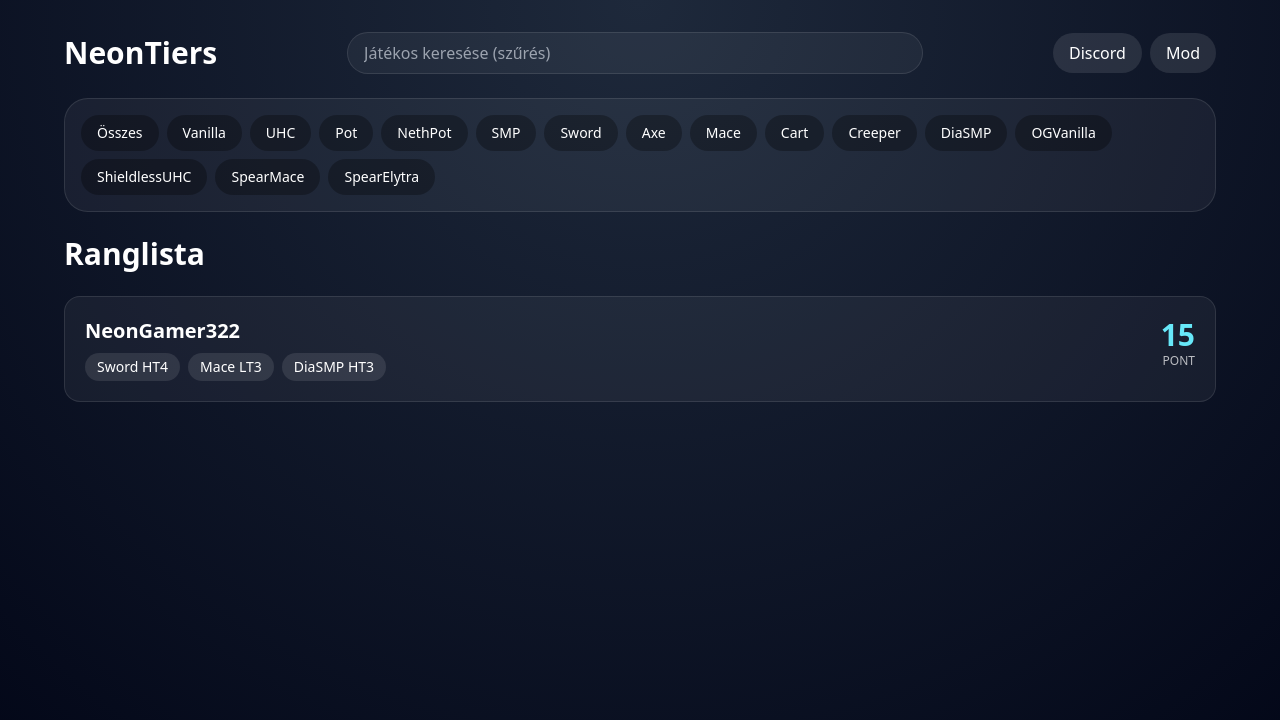
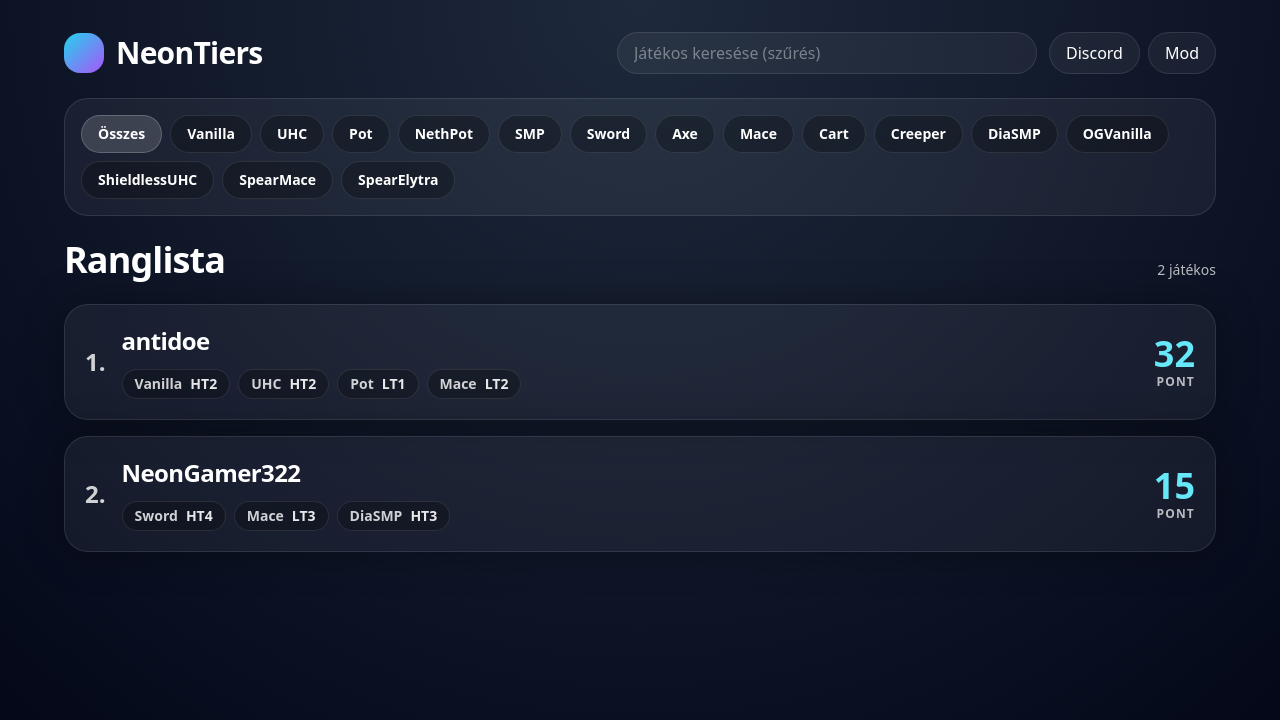
Before and after one commit to NeonGamer3220/neontiers-simple, a Next.js app: page / in a window 1280 px wide. Shown: the top 720 px of the page. Built offline with nearby package versions, Linux system fonts and the light colour scheme.

Commit message:
Update page.tsx

```diff
--- a/app/page.tsx
+++ b/app/page.tsx
@@ -1,5 +1,12 @@
+// app/page.tsx
+"use client";
 
+import React, { useMemo, useState } from "react";
 
+type RankEntry = { mode: string; rank: string };
+type Player = { name: string; ranks: RankEntry[] };
+
+// Gamemode lista (ikonok nélkül)
 const MODES = [
   "Összes",
   "Vanilla",
@@ -17,8 +24,9 @@ const MODES = [
   "ShieldlessUHC",
   "SpearMace",
   "SpearElytra",
-];
+] as const;
 
+// Rang → pont (ha nálad más a rendszer, itt állítsd)
 const RANK_POINTS: Record<string, number> = {
   Unranked: 0,
   LT5: 1,
@@ -33,12 +41,82 @@ const RANK_POINTS: Record<string, number> = {
   HT1: 10,
 };
 
-function calcPoints(ranks: RankEntry[]) {
-  return ranks.reduce((sum, r) => sum + (RANK_POINTS[r.rank] ?? 0), 0);
+function rankPoints(rank: string): number {
+  return RANK_POINTS[rank] ?? 0;
+}
+
+function shortRank(rank: string): string {
+  // Itt tudod formázni, ha akarod (pl "Unranked" marad)
+  return rank;
+}
+
+function calcTotalPoints(ranks: RankEntry[]): number {
+  return ranks.reduce((sum, r) => sum + rankPoints(r.rank), 0);
+}
+
+function normalize(s: string) {
+  return s.trim().toLowerCase();
+}
+
+function modeBadge(mode: string) {
+  // csak UI-hoz (hogy szebb legyen a badge)
+  return mode;
+}
+
+function PlayerCard({
+  index,
+  player,
+  selectedMode,
+}: {
+  index: number;
+  player: Player & { points: number };
+  selectedMode: string;
+}) {
+  const shownRanks =
+    selectedMode === "Összes"
+      ? player.ranks
+      : player.ranks.filter((r) => r.mode === selectedMode);
+
+  return (
+    <div className="rounded-3xl border border-white/10 bg-white/5 p-5 shadow-[0_0_40px_rgba(0,0,0,0.35)]">
+      <div className="flex items-center justify-between gap-4">
+        <div className="flex items-center gap-4">
+          <div className="text-2xl font-extrabold opacity-80">{index + 1}.</div>
+          <div>
+            <div className="text-2xl font-extrabold tracking-tight">{player.name}</div>
+
+            <div className="mt-3 flex flex-wrap gap-2">
+              {shownRanks.length === 0 ? (
+                <span className="rounded-full bg-white/5 px-3 py-1 text-sm opacity-70">
+                  Nincs rang ebben a módban
+                </span>
+              ) : (
+                shownRanks.map((r, i) => (
+                  <span
+                    key={`${r.mode}-${r.rank}-${i}`}
+                    className="inline-flex items-center gap-2 rounded-full border border-white/10 bg-black/25 px-3 py-1 text-sm font-semibold"
+                  >
+                    <span className="opacity-80">{modeBadge(r.mode)}</span>
+                    <span className="opacity-90">{shortRank(r.rank)}</span>
+                  </span>
+                ))
+              )}
+            </div>
+          </div>
+        </div>
+
+        <div className="text-right">
+          <div className="text-4xl font-extrabold text-cyan-300">{player.points}</div>
+          <div className="text-xs font-bold tracking-widest opacity-70">PONT</div>
+        </div>
+      </div>
+    </div>
+  );
 }
 
 export default function Page() {
-  const players = [
+  // DEMO adatok – később ezt API-ból fogjuk tölteni
+  const [players] = useState<Player[]>([
     {
       name: "NeonGamer322",
       ranks: [
@@ -47,58 +125,115 @@ export default function Page() {
         { mode: "DiaSMP", rank: "HT3" },
       ],
     },
-  ];
+    {
+      name: "antidoe",
+      ranks: [
+        { mode: "Vanilla", rank: "HT2" },
+        { mode: "UHC", rank: "HT2" },
+        { mode: "Pot", rank: "LT1" },
+        { mode: "Mace", rank: "LT2" },
+      ],
+    },
+  ]);
+
+  const [selectedMode, setSelectedMode] = useState<string>("Összes");
+  const [query, setQuery] = useState<string>("");
+
+  const computed = useMemo(() => {
+    const q = normalize(query);
+
+    // pont számolás
+    const withPoints = players.map((p) => ({
+      ...p,
+      points: calcTotalPoints(p.ranks),
+    }));
+
+    // szűrés név alapján
+    const filteredByName = q
+      ? withPoints.filter((p) => normalize(p.name).includes(q))
+      : withPoints;
+
+    // szűrés mode alapján (ha nem Összes)
+    const filteredByMode =
+      selectedMode === "Összes"
+        ? filteredByName
+        : filteredByName.filter((p) => p.ranks.some((r) => r.mode === selectedMode));
+
+    // rendezés pont szerint
+    filteredByMode.sort((a, b) => b.points - a.points);
+
+    return filteredByMode;
+  }, [players, query, selectedMode]);
 
   return (
     <main className="min-h-screen px-6 py-8">
       <div className="mx-auto max-w-6xl space-y-6">
-        <header className="flex items-center justify-between gap-4">
-          <h1 className="text-3xl font-extrabold">NeonTiers</h1>
+        {/* Header */}
+        <header className="flex flex-col gap-4 md:flex-row md:items-center md:justify-between">
+          <div className="flex items-center gap-3">
+            <div className="h-10 w-10 rounded-2xl bg-gradient-to-br from-cyan-400 to-purple-500" />
+            <h1 className="text-3xl font-extrabold tracking-tight">NeonTiers</h1>
+          </div>
+
+          <div className="flex w-full flex-col gap-3 md:w-auto md:flex-row md:items-center">
             <input
+              value={query}
+              onChange={(e) => setQuery(e.target.value)}
               placeholder="Játékos keresése (szűrés)"
-            className="w-full max-w-xl rounded-full bg-white/5 border border-white/10 px-4 py-2 outline-none"
+              className="w-full md:w-[420px] rounded-full border border-white/10 bg-white/5 px-4 py-2 outline-none placeholder:text-white/40"
             />
             <div className="flex gap-2">
-            <button className="rounded-full bg-white/10 px-4 py-2">Discord</button>
-            <button className="rounded-full bg-white/10 px-4 py-2">Mod</button>
+              <button className="rounded-full border border-white/10 bg-white/5 px-4 py-2">
+                Discord
+              </button>
+              <button className="rounded-full border border-white/10 bg-white/5 px-4 py-2">
+                Mod
+              </button>
+            </div>
           </div>
         </header>
 
-        <div className="rounded-3xl bg-white/5 border border-white/10 p-4">
+        {/* Mode filter */}
+        <section className="rounded-3xl border border-white/10 bg-white/5 p-4">
           <div className="flex flex-wrap gap-2">
-            {MODES.map((m) => (
-              <button key={m} className="rounded-full bg-black/30 px-4 py-2 text-sm">
+            {MODES.map((m) => {
+              const active = selectedMode === m;
+              return (
+                <button
+                  key={m}
+                  onClick={() => setSelectedMode(m)}
+                  className={[
+                    "rounded-full px-4 py-2 text-sm font-semibold border transition",
+                    active
+                      ? "border-white/20 bg-white/15"
+                      : "border-white/10 bg-black/25 hover:bg-white/10",
+                  ].join(" ")}
+                >
                   {m}
                 </button>
-            ))}
+              );
+            })}
           </div>
+        </section>
+
+        {/* List header */}
+        <div className="flex items-end justify-between">
+          <h2 className="text-4xl font-extrabold tracking-tight">Ranglista</h2>
+          <div className="text-sm opacity-70">{computed.length} játékos</div>
         </div>
 
-        <h2 className="text-3xl font-extrabold">Ranglista</h2>
-
-        {players.map((p) => (
-          <div
-            key={p.name}
-            className="rounded-2xl bg-white/5 border border-white/10 p-5 flex justify-between"
-          >
-            <div>
-              <div className="text-xl font-bold">{p.name}</div>
-              <div className="mt-2 flex flex-wrap gap-2">
-                {p.ranks.map((r, i) => (
-                  <span key={i} className="rounded-full bg-white/10 px-3 py-1 text-sm">
-                    {r.mode} {r.rank}
-                  </span>
-                ))}
+        {/* Cards */}
+        <section className="space-y-4">
+          {computed.length === 0 ? (
+            <div className="rounded-3xl border border-white/10 bg-white/5 p-6 opacity-80">
+              Nincs találat.
             </div>
-            </div>
-            <div className="text-right">
-              <div className="text-3xl font-extrabold text-cyan-300">
-                {calcPoints(p.ranks)}
-              </div>
-              <div className="text-xs opacity-70">PONT</div>
-            </div>
-          </div>
-        ))}
+          ) : (
+            computed.map((p, i) => (
+              <PlayerCard key={p.name} index={i} player={p} selectedMode={selectedMode} />
+            ))
+          )}
+        </section>
       </div>
     </main>
   );
```
Lines whose indentation alone changed are shown as unchanged.
